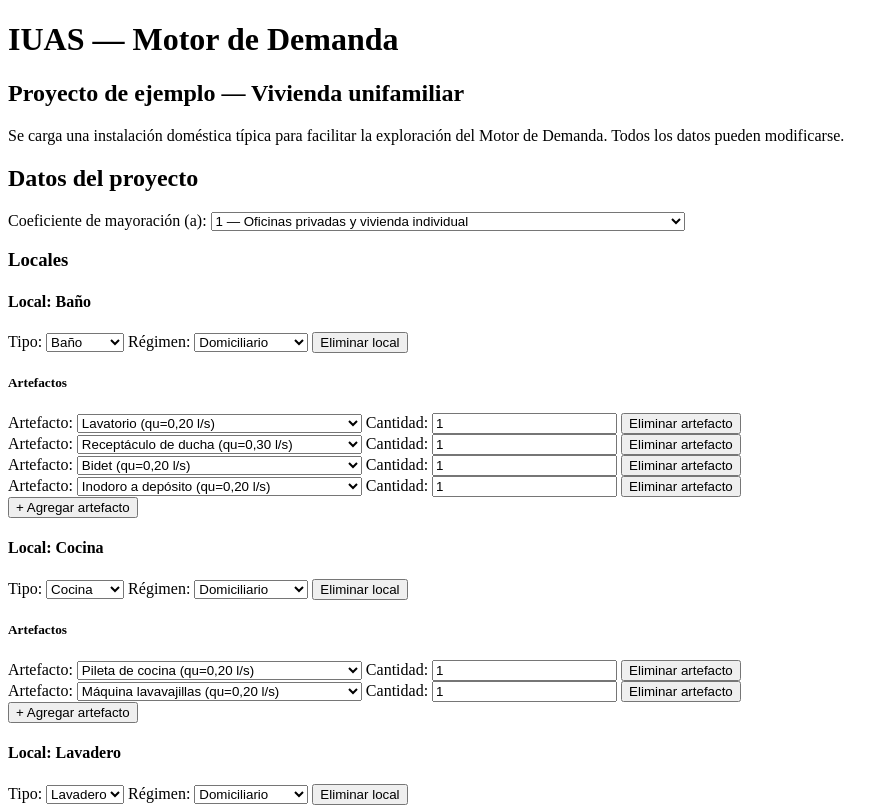
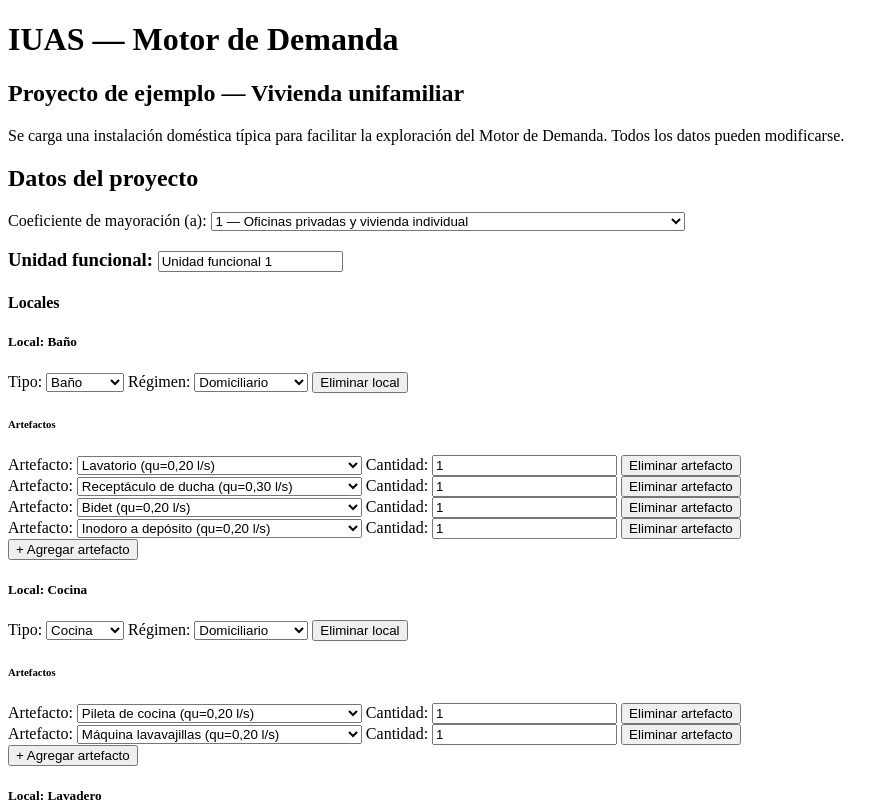
Before and after one commit to nicolasambrosoeras-ctrl/IUAS, a React (Vite) app: page / in a window 1280 px wide. Shown: the top 807 px of the page, without its empty margins (0-895 px from the left). Built offline with nearby package versions, Linux system fonts and the light colour scheme.

Commit message:
feat(ui): permitir múltiples unidades funcionales

```diff
--- a/src/interfaz/paginas/MotorDemandaPantalla.tsx
+++ b/src/interfaz/paginas/MotorDemandaPantalla.tsx
@@ -8,7 +8,7 @@
 // a validarProyecto y calcularSimultaneidad y muestra lo que devuelven.
 // Alta/baja de unidades funcionales queda para un incremento posterior.
 import { useState } from 'react'
-import type { Proyecto, Local, TipoDeLocal, RegimenLocal, Artefacto } from '../../modelo/proyecto'
+import type { Proyecto, UnidadFuncional, Local, TipoDeLocal, RegimenLocal, Artefacto } from '../../modelo/proyecto'
 import type { ResultadoDeCalculo, Paso, ValorCalculado } from '../../modelo/resultado'
 import type { ProblemaValidacion, CodigoValidacion } from '../../validacion'
 import { validarProyecto } from '../../validacion'
@@ -79,15 +79,6 @@ function conCoeficienteA(proyecto: Proyecto, a: 1 | 2 | 3 | 4): Proyecto {
   return { ...proyecto, parametros: { ...proyecto.parametros, coeficienteA: a } }
 }
 
-function conLocales(proyecto: Proyecto, locales: readonly Local[]): Proyecto {
-  const uf = proyecto.unidadesFuncionales[0]
-  if (!uf) {
-    // Invariante de esta pantalla (una única UF fija), no un estado de
-    // dominio a manejar: si falta, es un defecto de programación.
-    throw new Error('El proyecto debe tener al menos una unidad funcional')
-  }
-  return { ...proyecto, unidadesFuncionales: [{ ...uf, locales }] }
-}
 
 function ArtefactoFormulario({
   artefacto,
@@ -160,7 +151,7 @@ function LocalFormulario({
 
   return (
     <article>
-      <h4>{etiqueta}</h4>
+      <h5>{etiqueta}</h5>
       <label>
         Tipo:{' '}
         <select
@@ -199,7 +190,7 @@ function LocalFormulario({
         Eliminar local
       </button>
 
-      <h5>Artefactos</h5>
+      <h6>Artefactos</h6>
       {local.artefactos.map((artefacto) => (
         <ArtefactoFormulario
           key={artefacto.id}
@@ -220,21 +211,21 @@ function LocalFormulario({
   )
 }
 
-function ProyectoFormulario({
-  proyecto,
+function UnidadFuncionalFormulario({
+  uf,
   onCambiar,
+  onEliminar,
+  mostrarEliminar,
 }: {
-  proyecto: Proyecto
-  onCambiar: (proyecto: Proyecto) => void
+  uf: UnidadFuncional
+  onCambiar: (uf: UnidadFuncional) => void
+  onEliminar: () => void
+  mostrarEliminar: boolean
 }) {
-  const uf = proyecto.unidadesFuncionales[0]
-  if (!uf) {
-    throw new Error('El proyecto debe tener al menos una unidad funcional')
-  }
   const locales = uf.locales
 
   function cambiarLocales(locales: readonly Local[]) {
-    onCambiar(conLocales(proyecto, locales))
+    onCambiar({ ...uf, locales })
   }
 
   function agregarLocal() {
@@ -247,6 +238,63 @@ function ProyectoFormulario({
   }
 
   const etiquetas = etiquetasDeLocales(locales)
+
+  return (
+    <section>
+      <h3>
+        Unidad funcional:{' '}
+        <input
+          type="text"
+          value={uf.nombre}
+          onChange={(evento) => onCambiar({ ...uf, nombre: evento.target.value })}
+        />
+      </h3>
+      {mostrarEliminar ? (
+        <button type="button" onClick={onEliminar}>
+          Eliminar unidad funcional
+        </button>
+      ) : null}
+
+      <h4>Locales</h4>
+      {locales.map((local, indice) => (
+        <LocalFormulario
+          key={local.id}
+          local={local}
+          etiqueta={etiquetas[indice] ?? `Local: ${ETIQUETA_TIPO_DE_LOCAL[local.tipo]}`}
+          onCambiar={(localActualizado) =>
+            cambiarLocales(locales.map((l) => (l.id === local.id ? localActualizado : l)))
+          }
+          onEliminar={() => cambiarLocales(locales.filter((l) => l.id !== local.id))}
+        />
+      ))}
+      <button type="button" onClick={agregarLocal}>
+        + Agregar local
+      </button>
+    </section>
+  )
+}
+
+function ProyectoFormulario({
+  proyecto,
+  onCambiar,
+}: {
+  proyecto: Proyecto
+  onCambiar: (proyecto: Proyecto) => void
+}) {
+  const unidadesFuncionales = proyecto.unidadesFuncionales
+
+  function cambiarUnidadesFuncionales(unidadesFuncionales: readonly UnidadFuncional[]) {
+    onCambiar({ ...proyecto, unidadesFuncionales })
+  }
+
+  function agregarUnidadFuncional() {
+    const nuevaUf: UnidadFuncional = {
+      id: generarId('uf'),
+      nombre: `Unidad funcional ${unidadesFuncionales.length + 1}`,
+      locales: [],
+    }
+    cambiarUnidadesFuncionales([...unidadesFuncionales, nuevaUf])
+  }
 
   return (
     <section>
@@ -266,20 +314,23 @@ function ProyectoFormulario({
         </select>
       </label>
 
-      <h3>Locales</h3>
-      {locales.map((local, indice) => (
-        <LocalFormulario
-          key={local.id}
-          local={local}
-          etiqueta={etiquetas[indice] ?? `Local: ${ETIQUETA_TIPO_DE_LOCAL[local.tipo]}`}
-          onCambiar={(localActualizado) =>
-            cambiarLocales(locales.map((l) => (l.id === local.id ? localActualizado : l)))
+      {unidadesFuncionales.map((uf) => (
+        <UnidadFuncionalFormulario
+          key={uf.id}
+          uf={uf}
+          mostrarEliminar={unidadesFuncionales.length > 1}
+          onCambiar={(ufActualizada) =>
+            cambiarUnidadesFuncionales(
+              unidadesFuncionales.map((u) => (u.id === uf.id ? ufActualizada : u)),
+            )
           }
-          onEliminar={() => cambiarLocales(locales.filter((l) => l.id !== local.id))}
+          onEliminar={() =>
+            cambiarUnidadesFuncionales(unidadesFuncionales.filter((u) => u.id !== uf.id))
+          }
         />
       ))}
-      <button type="button" onClick={agregarLocal}>
-        + Agregar local
+      <button type="button" onClick={agregarUnidadFuncional}>
+        + Agregar unidad funcional
       </button>
     </section>
   )
```
